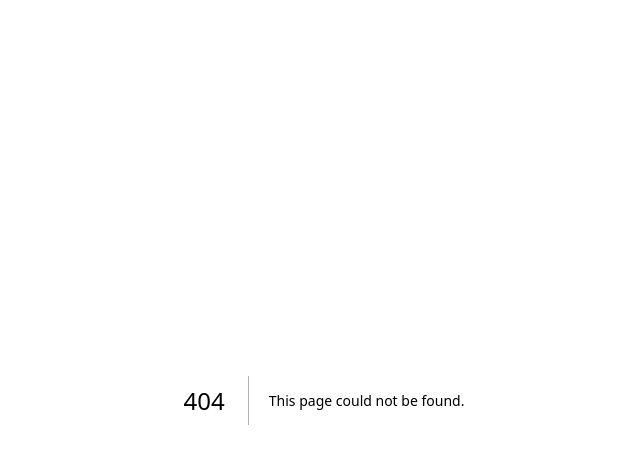
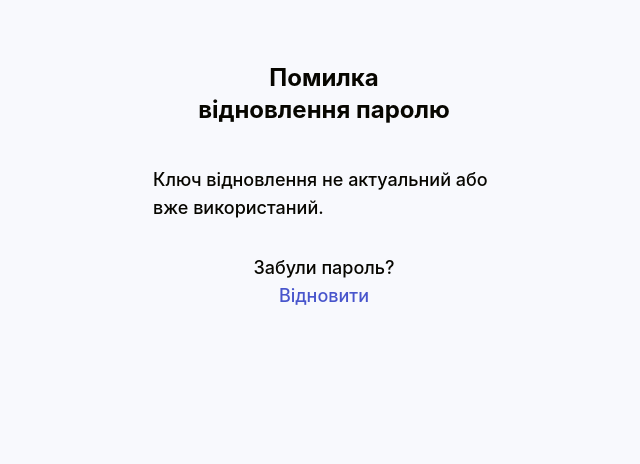
Before and after one commit to baza-trainee/AnimalRescueKharkiv, a Next.js app: page /crm/invalid-token in a window 1280 px wide. Before the commit this address had no page. Shown: the top 464 px of the page, without its empty margins (316-956 px from the left). Built offline with nearby package versions, Linux system fonts and the light colour scheme.

Commit message:
add invalid token page

```diff
--- /dev/null
+++ b/src/app/crm/invalid-token/page.tsx
@@ -0,0 +1,15 @@
+import Link from "next/link";
+
+
+export default function InvalidToken() {
+  return (
+      <div className="max-w-[342px] flex flex-col justify-items-center mx-auto">
+      <h1 className="mx-auto text-center mt-[62px] mb-[40px] font-bold text-2xl text-crm-black" >Помилка <br/>
+              відновлення паролю</h1>
+        <p className="font-medium text-lg text-crm-black text-left mb-8">Ключ відновлення не актуальний або <br/>вже використаний.</p>
+        <p className="font-medium text-lg text-center text-crm-black">Забули пароль? </p>
+      <Link href="/crm/forgot-password"  className="w-fit m-auto font-medium text-lg text-center text-mainBlue mb-1">Відновити</Link>
+      </div>
+
+  )
+}
--- a/src/components/crm/ForgotPassword/index.tsx
+++ b/src/components/crm/ForgotPassword/index.tsx
@@ -7,6 +7,7 @@ import { forgotSchema, TypeForgotSchema } from "./validationForgotSchema";
 import { EmailInput } from "../../ui/inputs/EmailInput";
 import { post } from "../../../utils/api";
 import { EmailSent } from "./SuccessPopUp";
+import Link from "next/link";
 
 export default function ForgotPassword() {
   const {
@@ -46,7 +47,7 @@ export default function ForgotPassword() {
           </div>
 
 
-        <form onSubmit={handleSubmit(onSubmit)} className="w-96 flex flex-col gap-4">
+        <form onSubmit={handleSubmit(onSubmit)} className="w-96 flex flex-col">
           <Controller
           name="email"
 
@@ -63,7 +64,8 @@ export default function ForgotPassword() {
             disabled={isLoading}
           >
             {isLoading ? "Зачекайте..." : "Отримати посилання"}
-          </button>
+        </button>
+        <Link href="../crm/login" className=" mx-auto w-[342px]  py-3 rounded-[10px] bg-[#0e265d] opacity-40 text-[#edf7ff] text-center font-normal text-[20px] leading-[30px]"> Вхід до CRM</Link>
         </form>
 
            {isPopupOpen && <EmailSent onClose={() => setIsPopupOpen(false)} />}
--- a/src/components/crm/ResetPassword/index.tsx
+++ b/src/components/crm/ResetPassword/index.tsx
@@ -8,10 +8,30 @@ import { post } from "../../../utils/api";
 import { useSearchParams } from "next/navigation";
 import { PasswordInput } from "../../ui/inputs/PasswordInput";
 import { ResetSuccess } from "./SuccessResetPopUp";
+import { useRouter } from "next/navigation";
+import { useEffect } from "react";
 
 const ResetPasswordComponent=()=> {
     const searchParams = useSearchParams();
-    const token = searchParams.get("token");
+  const token = searchParams.get("token");
+  const router = useRouter();
+  useEffect(() => {
+  const validateToken = async () => {
+    if (!token) {
+      router.replace("/crm/invalid-token");
+      return;
+    }
+
+    try {
+      await post("/auth/token/validate", { token });
+    } catch (error) {
+      console.error("Token validation error:", error);
+      router.replace("/crm/invalid-token");
+    }
+  };
+
+  validateToken();
+}, [token, router]);
   const {
     handleSubmit,
     control,
```
